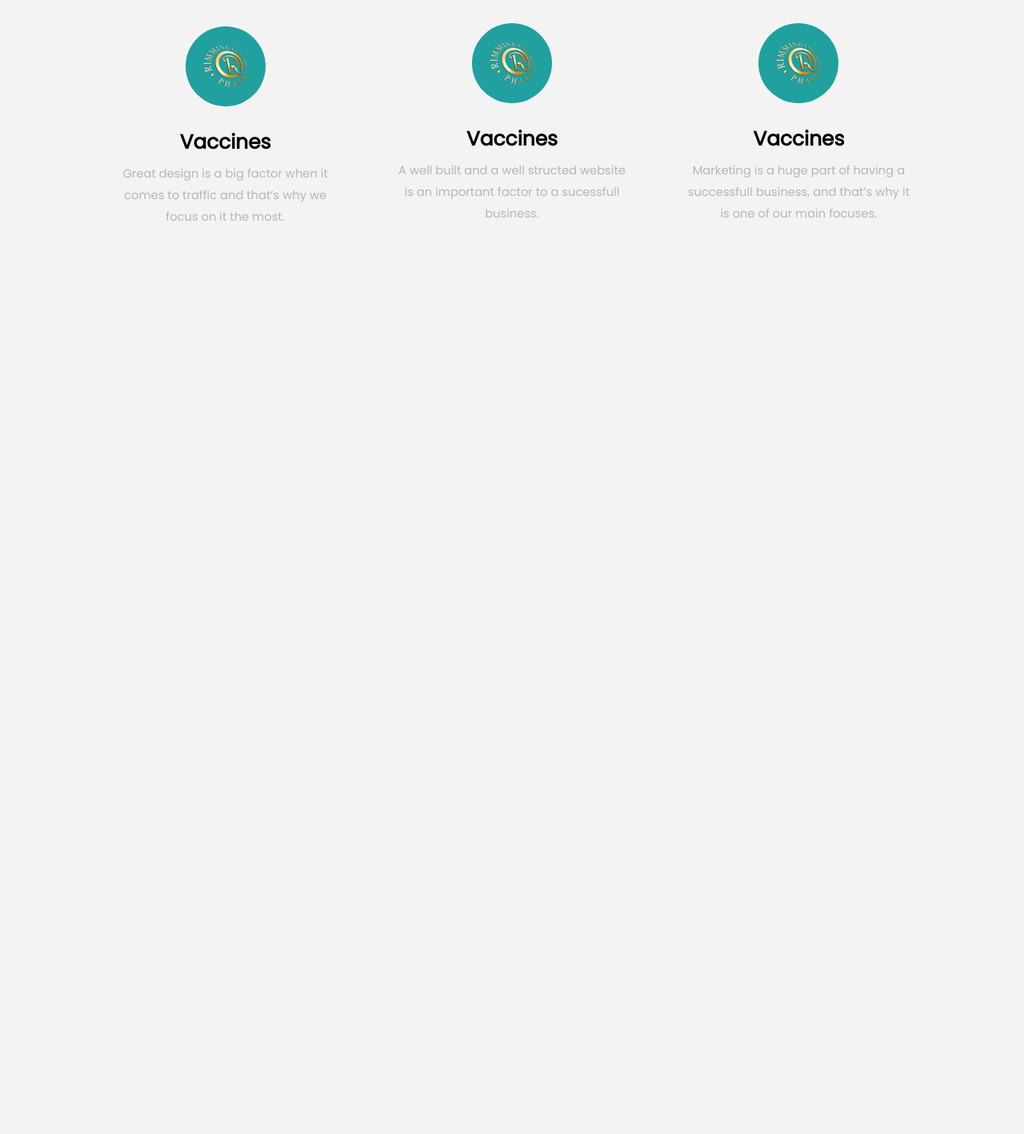
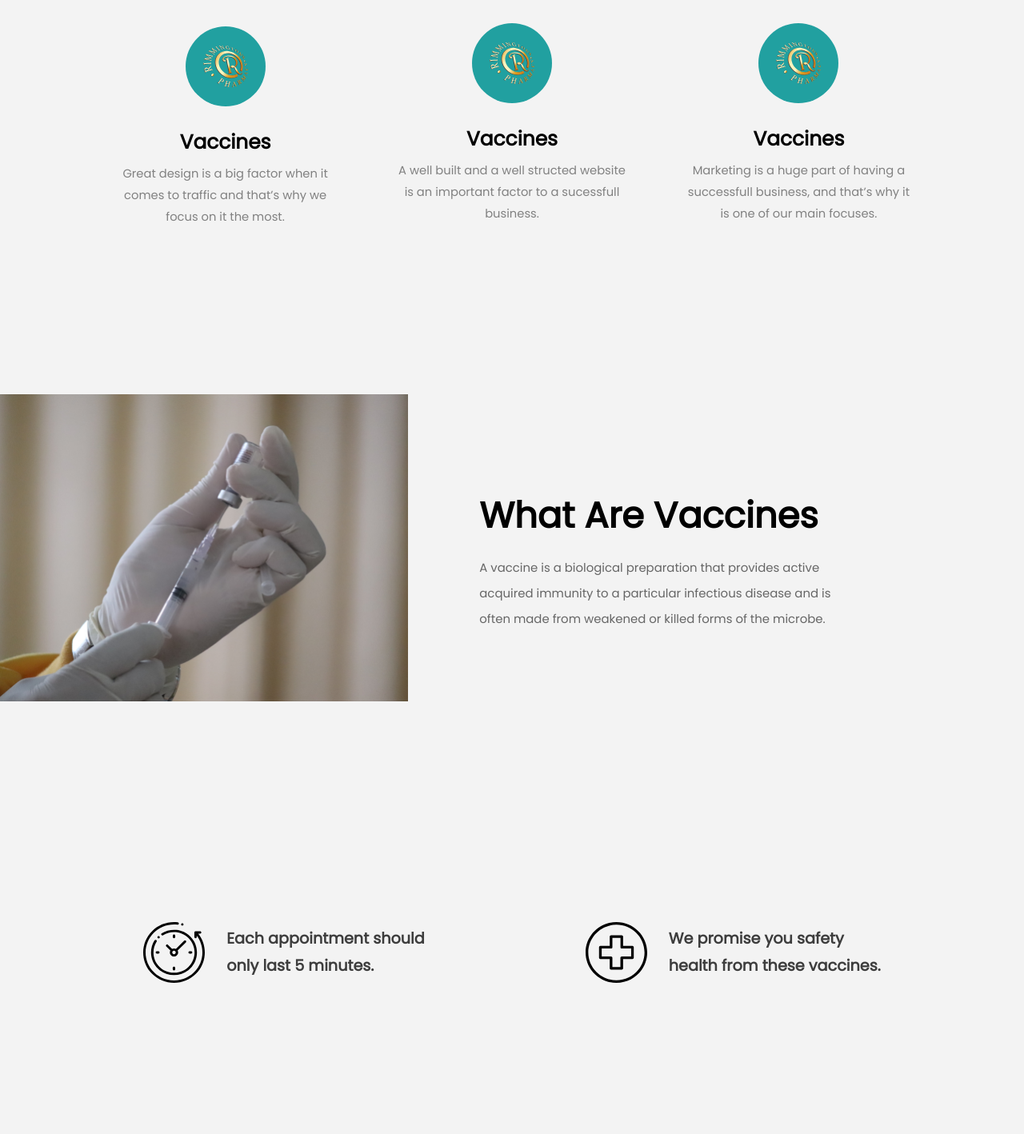
Before and after one commit to tommyyh/Pharmacy, a Django app: template templates/home/index.html in a window 1280 px wide. Shown: the part 1073-2491 px from the top of the page at 80% size. Before the commit the page ends 1349 px from the top, so only its background shows below. Run offline with Django 3.2, Linux system fonts and the light colour scheme; the template is opened without the code that fills it, so the values that code supplies are empty.

Commit message:
Added full first prototype

```diff
--- a/static/css/all/nav.css
+++ b/static/css/all/nav.css
@@ -39,7 +39,6 @@ nav a {
 
 nav h1 {
   font-size: 1.44rem;
-  margin-left: 0.7rem;
 }
 
 .nav__links li {
--- a/static/css/home/index.css
+++ b/static/css/home/index.css
@@ -1,6 +1,131 @@
 @import url('../all/resets.css');
 @import url('../all/nav.css');
 @import url('./wwd.css');
+@import url('./map.css');
+
+.success_message_cont {
+  display: flex;
+  align-items: center;
+  justify-content: center;
+  width: 26%;
+  height: 3rem;
+  background: #23cf7f;
+  position: fixed;
+  right: 0;
+  top: 14vh;
+  transition: ease 200ms;
+}
+
+.success_message {
+  font-size: 0.84rem;
+  color: #fff;
+  font-weight: 500;
+}
+
+.hero {
+  display: flex;
+  flex-direction: column;
+  justify-content: center;
+  width: 100%;
+  height: 100vh;
+  background-image: url('../../images/vaccine-img2.png');
+  padding: 30% 0 0 7%;
+}
+
+.hero h1 span {
+  display: block;
+}
+
+.hero h1 {
+  font-size: 2rem;
+  color: #fff;
+}
+
+.hero button {
+  width: 15rem;
+  height: 4rem;
+  background: var(--accent-color2);
+  color: #fff;
+  font-size: 1.05rem;
+  font-weight: 400;
+  border: none;
+  margin-top: 3rem;
+}
+
+.hero button:hover {
+  background: #045a57;
+}
+
+.vaccines {
+  display: flex;
+  flex-direction: column;
+  margin-top: 26vh;
+}
+
+.vaccines img {
+  width: 100%;
+  height: 24rem;
+  object-fit: cover;
+}
+
+.vaccines h2 {
+  font-size: 2rem;
+  margin-top: 2rem;
+}
+
+.vaccines p {
+  font-size: 0.933rem;
+  color: #666666;
+  font-weight: 100;
+  margin: 1rem 10% 0 0;
+  line-height: 2rem;
+}
+
+.vaccines div {
+  display: flex;
+  flex-direction: column;
+  justify-content: center;
+  margin-left: 7%;
+}
+
+.info {
+  margin-top: 15vh;
+  display: flex;
+  flex-direction: column;
+  justify-content: initial;
+  padding: 0 7% 0 7%;
+  width: 100%;
+}
+
+.info__cont {
+  display: flex;
+  align-items: center;
+  margin-top: 3rem;
+}
+
+.info__cont h4 {
+  font-size: 1rem;
+  color: #3d3d3d;
+  font-weight: 600;
+  margin-left: 1rem;
+  line-height: 1.8rem;
+}
+
+.info__cont span {
+  display: block;
+}
+
+.info__cont img {
+  width: 3.7rem;
+  height: 3.7rem;
+}
+
+@media all and (min-width: 768px) and (max-width: 1024px) {
+  .hero {
+    background-image: url('../../images/vaccine-img.png');
+    background-size: cover;
+  }
+}
 
 @media all and (min-width: 1050px) {
   .success_message_cont {
@@ -55,4 +180,65 @@
   .hero button:hover {
     background: #045a57;
   }
+
+  .vaccines {
+    display: flex;
+    flex-direction: row;
+    margin-top: 26vh;
+  }
+
+  .vaccines img {
+    width: 32rem;
+    height: 24rem;
+  }
+
+  .vaccines h2 {
+    font-size: 2.8rem;
+  }
+
+  .vaccines p {
+    font-size: 0.933rem;
+    color: #666666;
+    font-weight: 100;
+    margin: 1rem 35% 0 0;
+    line-height: 2rem;
+  }
+
+  .vaccines div {
+    display: flex;
+    flex-direction: column;
+    justify-content: center;
+    margin-left: 7%;
+  }
+
+  .info {
+    margin-top: 28.5vh;
+    display: flex;
+    flex-direction: row;
+    justify-content: space-between;
+    padding: 0 14% 0 14%;
+    width: 100%;
+  }
+
+  .info__cont {
+    display: flex;
+    align-items: center;
+  }
+
+  .info__cont h4 {
+    font-size: 1.2rem;
+    color: #3d3d3d;
+    font-weight: 600;
+    margin-left: 1.7rem;
+    line-height: 2.1rem;
+  }
+
+  .info__cont span {
+    display: block;
+  }
+
+  .info__cont img {
+    width: 4.8rem;
+    height: 4.8rem;
+  }
 }
--- a/static/css/home/wwd.css
+++ b/static/css/home/wwd.css
@@ -7,7 +7,7 @@
 }
 
 .strengths h2 {
-  font-size: 1.7rem;
+  font-size: 2.2rem;
   position: relative;
 }
 
@@ -15,10 +15,10 @@
   content: '';
   position: absolute;
   width: 2rem;
-  height: 1px;
-  background: var(--accent-color);
-  left: 43%;
-  margin-top: 2.7rem;
+  height: 2px;
+  background: var(--secondary-color2);
+  left: 42%;
+  margin-top: 4rem;
 }
 
 .strengths__card {
@@ -57,7 +57,7 @@
   font-size: 0.85rem;
   line-height: 1.45rem;
   font-weight: 200;
-  color: #b6b6b6;
+  color: #818181;
   text-align: center;
   margin: 0.5rem 15% 0 15%;
 }
@@ -127,7 +127,7 @@
     font-size: 0.92rem;
     line-height: 1.68rem;
     font-weight: 200;
-    color: #b6b6b6;
+    color: #818181;
     text-align: center;
     margin: 0.5rem 10% 0 10%;
   }
@@ -153,7 +153,7 @@
     font-size: 0.85rem;
     line-height: 1.45rem;
     font-weight: 200;
-    color: #b6b6b6;
+    color: #818181;
     text-align: center;
     margin: 0.7rem 20% 0 20%;
   }
--- a/static/js/nav.js
+++ b/static/js/nav.js
@@ -20,7 +20,7 @@
 
   if (window.location.pathname === '/') {
     window.addEventListener('scroll', () => {
-      const position = window.scrollY > 0;
+      const position = window.scrollY > 140;
 
       nav.classList.toggle('nav_scroll', position);
     });
--- a/templates/home/index.html
+++ b/templates/home/index.html
@@ -47,6 +47,37 @@
       </main>
 
       <section class="strengths">{% include 'home/wwd.html' %}</section>
+
+      <section class="vaccines">
+        <img src="{% static '/images/vaccine-needle.png' %}" alt="Vaccine" />
+
+        <div>
+          <h2>What Are Vaccines</h2>
+          <p>
+            A vaccine is a biological preparation that provides active acquired
+            immunity to a particular infectious disease and is often made from
+            weakened or killed forms of the microbe.
+          </p>
+        </div>
+      </section>
+
+      <section class="info">
+        <div class="info__cont">
+          <img src="{% static '/images/svg/time.svg' %}" alt="Time icon" />
+          <h4><span>Each appointment should</span> only last 5 minutes.</h4>
+        </div>
+
+        <div class="info__cont">
+          <img src="{% static '/images/svg/health.svg' %}" alt="Time icon" />
+          <h4>
+            <span>We promise you safety</span> health from these vaccines.
+          </h4>
+        </div>
+      </section>
+
+      <section>{% include 'home/map.html' %}</section>
+
+      <footer>{% include 'all/footer.html' %}</footer>
     </div>
   </body>
 </html>
--- /dev/null
+++ b/templates/home/map.html
@@ -0,0 +1,14 @@
+<div class="google_maps_p">
+  <div class="google-maps">
+    <iframe
+      src="https://www.google.com/maps/embed?pb=!1m18!1m12!1m3!1d198740.83319519495!2d-77.15466249856372!3d38.89367081085173!2m3!1f0!2f0!3f0!3m2!1i1024!2i768!4f13.1!3m3!1m2!1s0x89b7c6de5af6e45b%3A0xc2524522d4885d2a!2sWashington%2C%20DC%2C%20USA!5e0!3m2!1sen!2scz!4v1629562796719!5m2!1sen!2scz"
+      width="600"
+      height="450"
+      style="border: 0"
+      allowfullscreen=""
+      loading="lazy"
+    ></iframe>
+  </div>
+
+  <a href="/booking" class="map_book"> Book Appointment </a>
+</div>
```
Also changed, not shown: static/css/home/map.css (added, +88 -0 lines), static/images/svg/health.svg (added), static/images/svg/time.svg (added), static/images/vaccine-img2.png (added), static/images/vaccine-needle.png (added).
